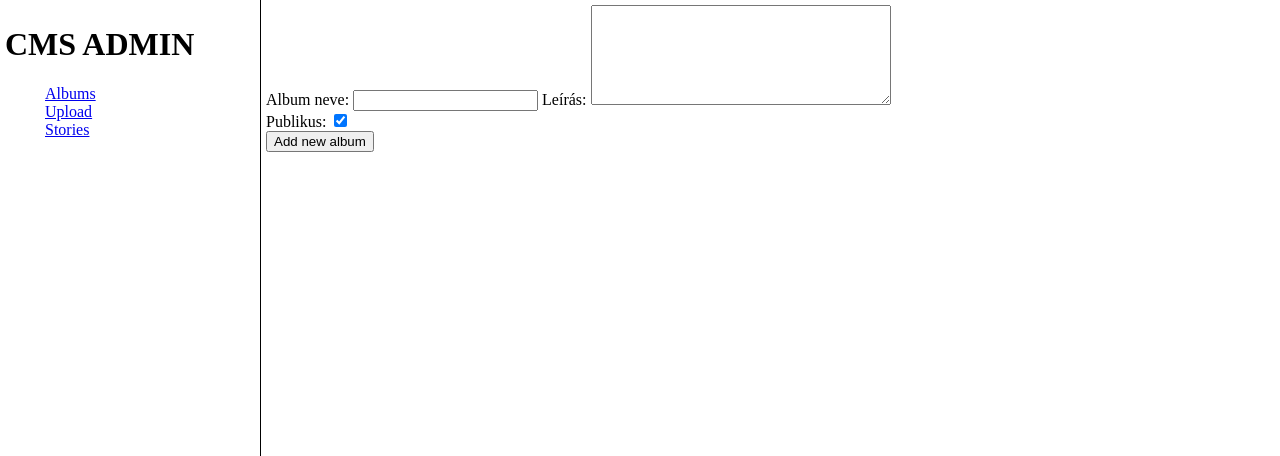
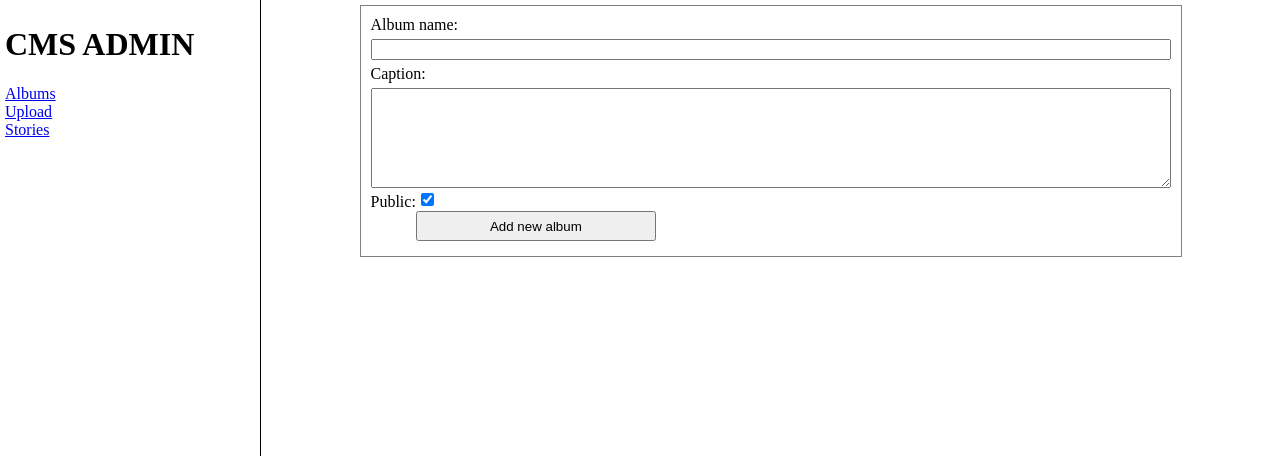
Before and after one commit to fejes91/PhotoCMS, a PHP site: page /admin/index.php?page=albumList in a window 1280 px wide. Shown: the top 456 px of the page. Run offline with PHP 8.4, Linux system fonts and the light colour scheme; data that the repository does not hold is empty.

Commit message:
frontend

```diff
--- a/admin/albumList.php
+++ b/admin/albumList.php
@@ -1,11 +1,11 @@
 <form method="post"
       enctype="multipart/form-data">
-    <label for="album_name">Album neve:</label>
+    <label for="album_name">Album name:</label>
     <input type="text" name="album_name">
-    <label for="caption">Leírás:</label>
+    <label for="caption">Caption:</label>
     <textarea name="caption"></textarea>
     <br>
-    <label for="public">Publikus:</label>
+    <label for="public">Public:</label>
     <input type="checkbox" name="public" checked>
     <br>
     <input type="submit" name="submit" value="Add new album">
@@ -30,7 +30,7 @@
 
         $albums = DbManager::Instance()->getAlbums();
         foreach ($albums as $album) {
-            echo '<li>';
+            echo '<li class="album">';
             echo $album->show();
             echo '</li>';
         }
--- a/admin/editStory.php
+++ b/admin/editStory.php
@@ -38,9 +38,9 @@ if ($story->id == null || !isset($story->id)) {
 
 <form method="post"
       enctype="multipart/form-data">
-    <label for="story_title">Cím:</label>
+    <label for="story_title">Title:</label>
     <input type="text" name="story_title" value="<? echo $story->getTitle(); ?>"><br>
-    <label for="story_text">Szöveg:</label>
+    <label for="story_text">Text:</label>
     <textarea name="story_text"><? echo $story->getText(); ?></textarea><br>
     <input type="submit" name="save" value="Save">
     <input type="submit" name="delete" class="confirm" confirmText="Biztos törlöd ezt a bejegyzést?" value="Delete">
--- a/admin/stories.php
+++ b/admin/stories.php
@@ -1,6 +1,6 @@
 <form method="post"
       enctype="multipart/form-data">
-    Cím: <input type="text" name="story_title"><br>
+    Title: <input type="text" name="story_title"><br>
     <input type="submit" name="submit" value="Add new story">
 </form>
 
--- a/admin/style.css
+++ b/admin/style.css
@@ -8,6 +8,34 @@ body{
 
 .error{
     color: red;
+}
+
+
+form{
+    width: 800px;
+    border: 1px solid grey;
+    margin: 0px auto;
+    padding: 10px;
+}
+
+form input, form textarea{
+    width: 100%;
+    margin: 5px auto;
+}
+form label{
+    float: left;
+}
+
+form input[type="submit"]{
+    width: 30%;
+    height: 30px;
+    margin: 5px 0px;
+}
+
+form input[type="checkbox"]{
+    width: auto;
+    margin: 0px 5px;
+
 }
 
 .status{
@@ -55,10 +83,12 @@ textarea{
 
 ul{
     list-style-type: none;
+    width: 800px;
+    margin: 0px auto;
+    padding: 0px;
 }
 
 #album-list li{
-    width: 90%;
     border: 2px solid black;
     margin: 10px 0px;
     padding: 20px;
@@ -67,11 +97,11 @@ ul{
 
 li.story{
     list-style-type: none;
-    width: 90%;
+    width: 800px;
     max-height: 300px;
     overflow: hidden;
     border: 2px solid black;
-    margin: 10px 0px;
+    margin: 10px auto;
     padding: 20px;
 }
 
--- a/classes/Album.php
+++ b/classes/Album.php
@@ -18,7 +18,7 @@ class Album {
     public function show() {
         $str = '<a href="?album=' . $this->id . '">' . $this->name . '</a>';
         if(!$this->isPublic){
-            $str = $str . '<div class="right error"> (Privát)</div>';
+            $str = $str . '<div class="right error"> (Private)</div>';
         }
         return $str;
     }
@@ -39,7 +39,7 @@ class Album {
 
     public function showPicturesEditor() {
         $str = '<div class="album">';
-        $str .= "<h2>" . $this->show() . " képei:</h2>";
+        $str .= "<h2>Photos of " . $this->show() . "</h2>";
 
         $photos = $this->getPhotos();
         foreach ($photos as $photo) {
--- a/classes/Photo.php
+++ b/classes/Photo.php
@@ -31,9 +31,9 @@ class Photo {
         }
         $str .= $this->id . " - " . $caption;
 
-        $str .= '<br><a href="?photo=' . $this->id . '">Szerk</a>';
+        $str .= '<br><a href="?photo=' . $this->id . '">Edit</a>';
         if(!$this->isPublic){
-            $str .= '<div class="right error"> (Privát)</div>';
+            $str .= '<div class="right error"> (Private)</div>';
         }
         $str .= '</div>';
         $str .= '</div>';
```
Also changed, not shown: admin/editAlbum.php (+6 -7 lines).
